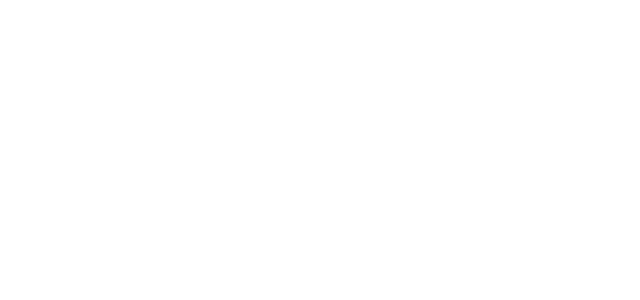
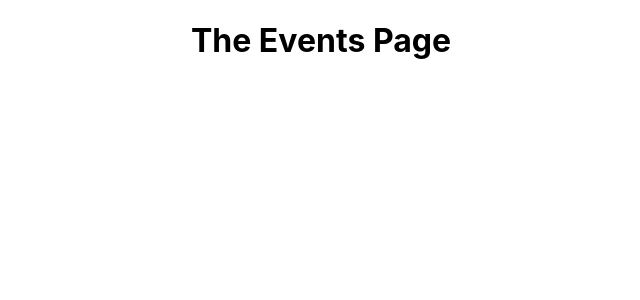
Before and after one commit to reactdeveloperske/reactdevske-website, a React (Create React App) app: page /events in a window 1280 px wide. Shown: the top 300 px of the page, without its empty margins (319-959 px from the left). Built offline with nearby package versions, Linux system fonts and the light colour scheme.

Commit message:
feat(EventPage): Add boilerplate code and tests to EventPage component

```diff
--- a/src/Pages/EventsPage/EventPage.jsx
+++ b/src/Pages/EventsPage/EventPage.jsx
@@ -3,7 +3,7 @@
 function EventPage() {
     return (
         <div>
-
+            <h1>The Events Page</h1>
         </div>
     )
 }
```
Also changed, not shown: 1 other file (tests, documents, lock files or other folders).
